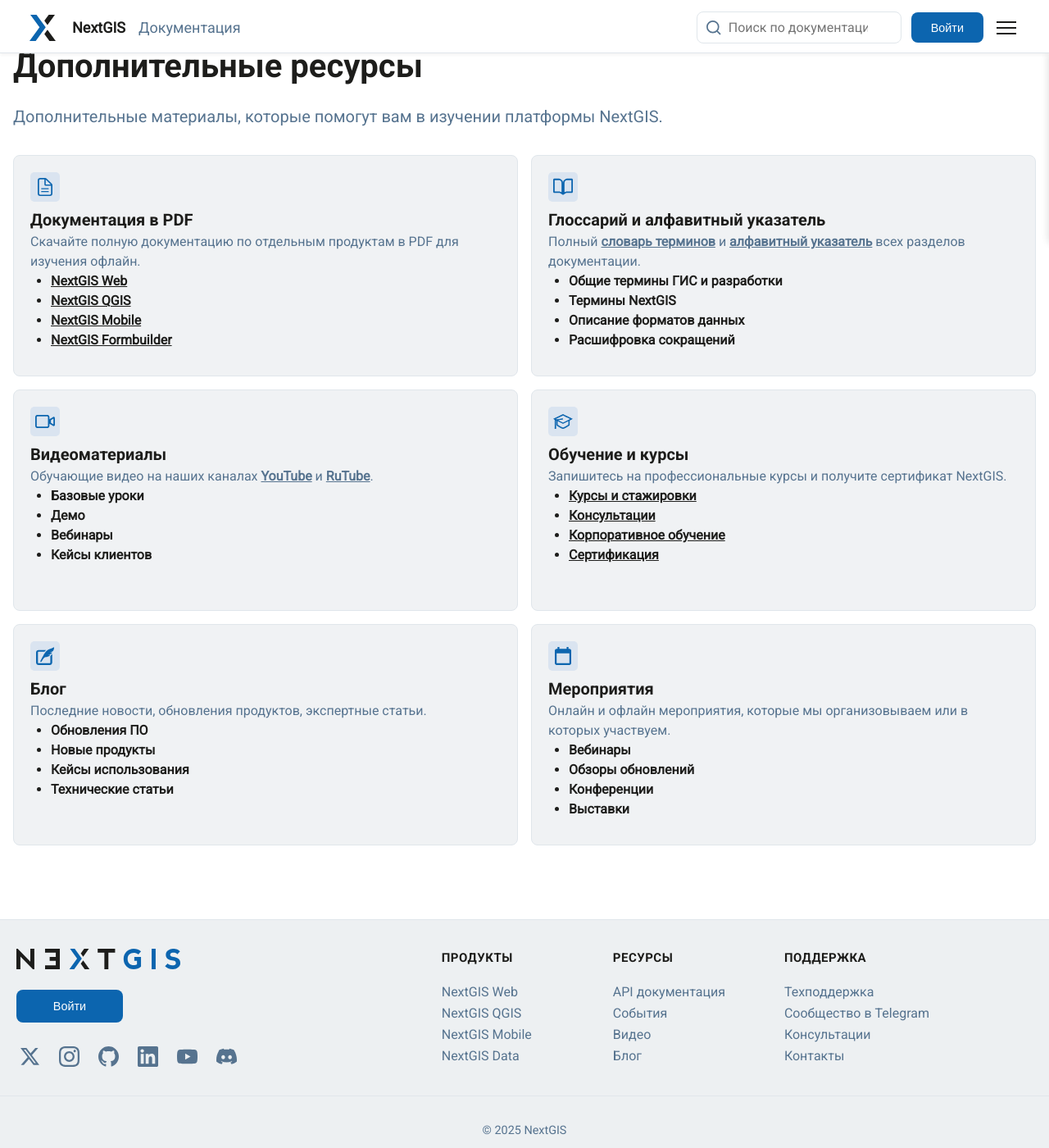
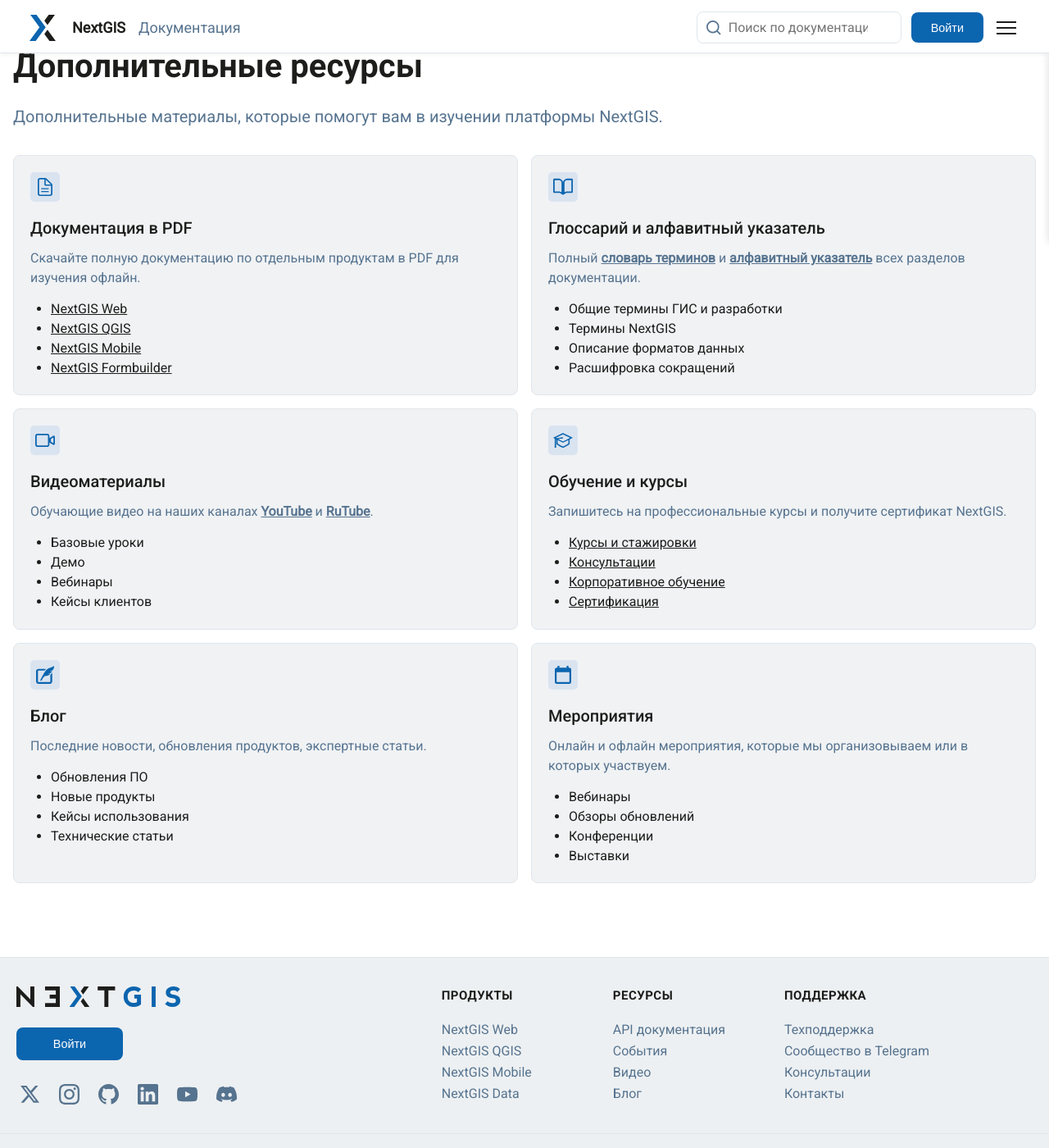
Before and after one commit to G-Jul/nextgisstaging, a Sphinx documentation site: the page built from docs/source/index.rst, in a window 1280 px wide and 1400 px high, scrolled down 3037 px. Shown: the whole window at 82% size. Built offline with Sphinx 7.4.7 and the Read the Docs theme 3.1.0, drawn with Linux system fonts in a browser that asks for light colours.

Commit message:
extra materials changed font-weight, margin

```diff
--- a/docs/source/_static/homepage.css
+++ b/docs/source/_static/homepage.css
@@ -715,6 +715,10 @@
     object-fit: contain;
 }
 
+.card-type-3 .card-icon-small img {
+    margin-bottom: 10px;
+}
+
 .card-type-2 .card-title {
     font-family: 'Roboto-Bold', sans-serif !important;
     font-size: 20px;
@@ -761,7 +765,7 @@
 .card-type-2 .card-links a {
     color: var(--primary-blue);
     text-decoration: none;
-    font-size: 0.85rem;
+    font-size: 16px;
 }
 
 .card-type-2 .card-links a:hover {
@@ -794,15 +798,16 @@
 }
 
 .card-type-3 .card-title{
-    font-family: 'Roboto-Bold', sans-serif !important;
+    font-family: 'Roboto-Medium', sans-serif !important;
     font-size: 20px;
-    font-weight: 700;
+    margin-bottom: 10px;
+    font-weight: 300;
 }
 
 .card-type-3 .card-description{
     color: var(--text-light);
     font-size: 16px;
-    margin-bottom: 0px;
+    margin-bottom: 14px;
 }
 
 .card-type-3 .card-description a{
@@ -822,8 +827,8 @@
 
 .card-links a{
     color: var(--text-dark);
-    font-weight: 600;
     text-decoration: none;
+    font-size: 16px;
 }
 
 .text-under-line a{
@@ -832,7 +837,6 @@
 
 .card-links a:hover{
     color: var(--primary-blue-dark);
-    font-weight: 600;
 }
 
 /* ============================================
```
